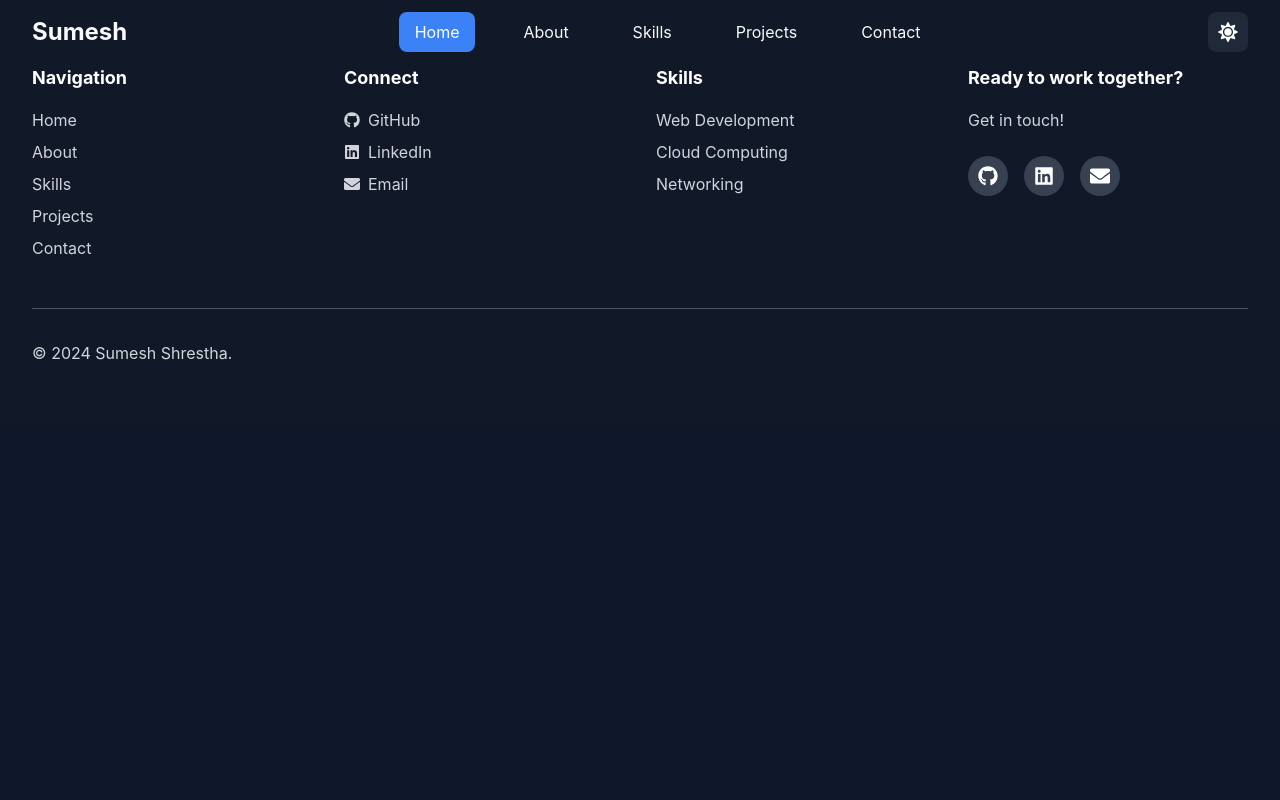
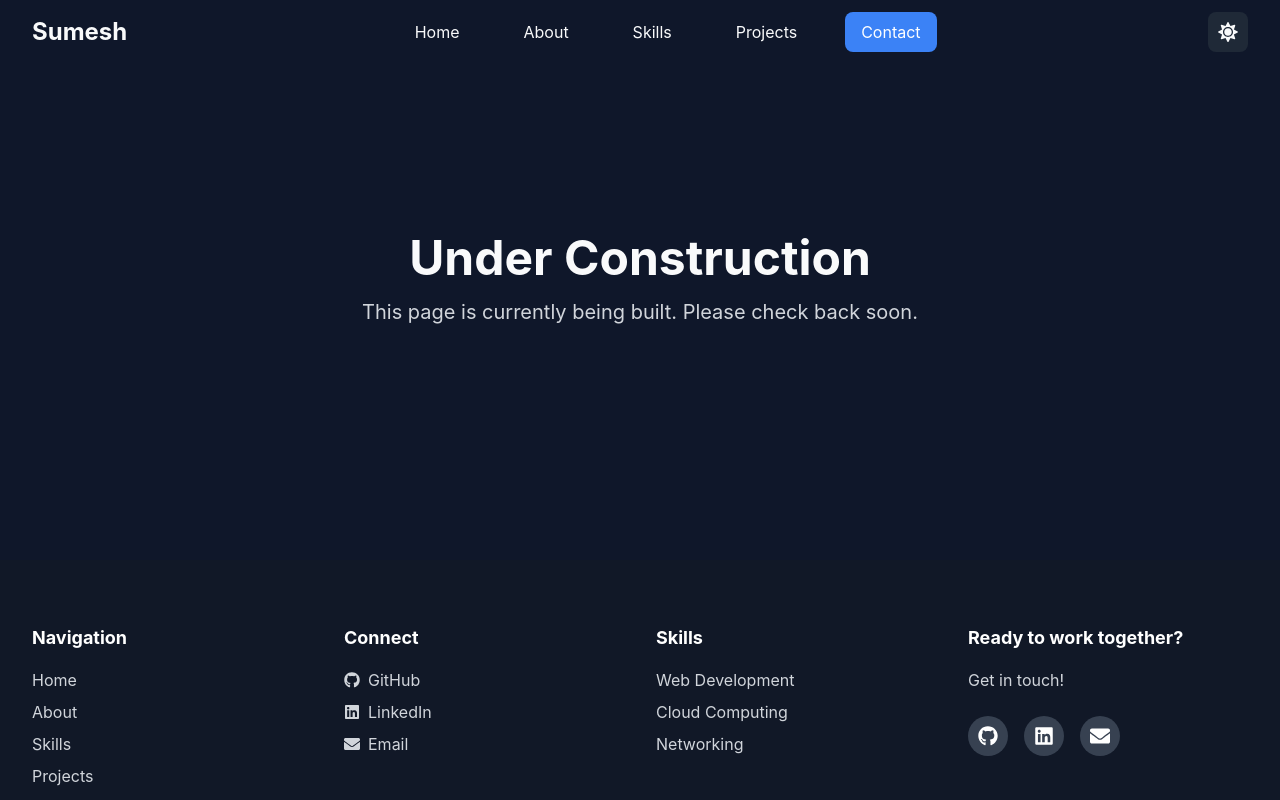
Before and after one commit to Sumeshstha/portfolio_website, a React (Create React App) app in the folder frontend/: page /contact in a window 1280 px wide. Shown: the top 800 px of the page. Built offline with nearby package versions, Linux system fonts and the light colour scheme; the HTML template or start-up script is replaced by a standard one.

Commit message:
Add under-construction routes and fix project placeholder image

```diff
--- a/frontend/src/App.js
+++ b/frontend/src/App.js
@@ -4,7 +4,7 @@ import { ThemeProvider } from './context/ThemeContext';
 import Navbar from './components/Navbar/Navbar';
 import Footer from './components/Footer/Footer';
 import Home from './pages/Home';
-import Certificates from './pages/Certificates';
+import UnderConstruction from './pages/UnderConstruction';
 
 const getRouterBasename = () => {
   const publicUrl = process.env.PUBLIC_URL || '';
@@ -36,7 +36,11 @@ function App() {
           <main>
             <Routes>
               <Route path="/" element={<Home />} />
-              <Route path="/certificates" element={<Certificates />} />
+              {/* TEMP UNDER-CONSTRUCTION ROUTES (Apr 2026)
+                  To undo: remove routes below and restore real page components/routes. */}
+              <Route path="/contact" element={<UnderConstruction />} />
+              <Route path="/certificates" element={<UnderConstruction />} />
+              <Route path="*" element={<UnderConstruction />} />
             </Routes>
           </main>
           <Footer />
--- a/frontend/src/components/Navbar/Navbar.js
+++ b/frontend/src/components/Navbar/Navbar.js
@@ -16,7 +16,9 @@ const Navbar = () => {
     { id: 'about', label: 'About', path: '/#about' },
     { id: 'skills', label: 'Skills', path: '/#skills' },
     { id: 'projects', label: 'Projects', path: '/#projects' },
-    { id: 'contact', label: 'Contact', path: '/#contact' },
+    // TEMP UNDER-CONSTRUCTION (Apr 2026)
+    // To undo: change path back to '/#contact' to restore in-page contact navigation.
+    { id: 'contact', label: 'Contact', path: '/contact' },
   ], []);
 
   useEffect(() => {
@@ -37,9 +39,14 @@ const Navbar = () => {
       }
     };
 
+    // TEMP UNDER-CONSTRUCTION (Apr 2026)
+    // Contact now has a dedicated '/contact' route that shows the placeholder page.
+    // To undo: remove '/contact' branch and keep only home scroll-spy behavior.
     // Set active section based on current route
     if (location.pathname === '/') {
       setActiveSection('home');
+    } else if (location.pathname === '/contact') {
+      setActiveSection('contact');
     }
 
     window.addEventListener('scroll', handleScroll);
@@ -93,7 +100,7 @@ const Navbar = () => {
           <div className="hidden md:flex items-center space-x-8">
             {navItems.map((item) => (
               <motion.div key={item.id}>
-                {item.id === 'home' ? (
+                {!item.path.includes('#') ? (
                   <Link to={item.path}>
                     <motion.button
                       whileHover={{ scale: 1.05 }}
@@ -160,7 +167,7 @@ const Navbar = () => {
             <div className="px-5 py-5 space-y-2.5">
               {navItems.map((item) => (
                 <motion.div key={item.id}>
-                  {item.id === 'home' ? (
+                  {!item.path.includes('#') ? (
                     <Link to={item.path}>
                       <motion.button
                         whileHover={{ scale: 1.02 }}
--- a/frontend/src/components/Projects/Projects.js
+++ b/frontend/src/components/Projects/Projects.js
@@ -3,6 +3,7 @@ import { motion } from 'framer-motion';
 import { FaGithub, FaEye } from 'react-icons/fa';
 import FriendlyChat from "../../assets/friendlychat.png";
 import kalimati from "../../assets/kalimati.png";
+import comingSoonDesign from "../../assets/coming-soon-design.jpg";
 
 const Projects = () => {
   const projects = [
@@ -24,12 +25,12 @@ const Projects = () => {
       title: 'Pneumonia Detection System',
       description: 'An AI-powered system for detecting pneumonia from chest X-rays using deep learning.',
       techStack: ['Python', 'TensorFlow', 'OpenCV'],
-      status: 'Completed',
-      statusColor: 'bg-green-500',
+      status: 'In Development',
+      statusColor: 'bg-yellow-500',
       buttonText: 'View Project',
       buttonIcon: FaEye,
       buttonAction: 'https://github.com/sumeshshrestha/pneumonia-detection',
-      image: '/project-quiz.jpg'  // Placeholder image - would ideally show medical AI visualization
+      image: comingSoonDesign
     },
     {
       id: 3,
@@ -53,7 +54,7 @@ const Projects = () => {
       buttonText: 'View Progress',
       buttonIcon: FaEye,
       buttonAction: 'https://github.com/sumeshshrestha/recipe-website',
-      image: '/project-quiz.jpg'
+      image: comingSoonDesign
     }
   ];
 
--- a/frontend/src/pages/Home.js
+++ b/frontend/src/pages/Home.js
@@ -1,5 +1,5 @@
 import React from 'react';
-import { Hero, About, Skills, Projects, Contact } from '../components';
+import { Hero, About, Skills, Projects } from '../components';
 
 const Home = () => {
   return (
@@ -8,7 +8,21 @@ const Home = () => {
       <About />
       <Skills />
       <Projects />
-      <Contact />
+
+      {/* TEMP UNDER-CONSTRUCTION CONTACT SECTION (Apr 2026)
+          To undo: remove this section and restore <Contact /> below. */}
+      <section id="contact" className="py-16 sm:py-20 bg-light-bg dark:bg-dark-bg">
+        <div className="max-w-7xl mx-auto px-5 sm:px-6 lg:px-8 text-center">
+          <h2 className="text-3xl sm:text-4xl lg:text-5xl font-bold text-light-text dark:text-dark-text mb-4">
+            Contact - Under Construction
+          </h2>
+          <p className="text-lg sm:text-xl text-gray-600 dark:text-gray-300">
+            This section is currently being updated. Please check back soon.
+          </p>
+        </div>
+      </section>
+
+      {/* <Contact /> */}
     </>
   );
 };
--- /dev/null
+++ b/frontend/src/pages/UnderConstruction.js
@@ -0,0 +1,18 @@
+import React from 'react';
+
+const UnderConstruction = () => {
+  return (
+    <section className="min-h-[70vh] flex items-center justify-center px-6 py-24 bg-light-bg dark:bg-dark-bg">
+      <div className="max-w-2xl text-center">
+        <h1 className="text-4xl sm:text-5xl font-bold text-light-text dark:text-dark-text mb-4">
+          Under Construction
+        </h1>
+        <p className="text-lg sm:text-xl text-gray-600 dark:text-gray-300">
+          This page is currently being built. Please check back soon.
+        </p>
+      </div>
+    </section>
+  );
+};
+
+export default UnderConstruction;
```
Also changed, not shown: frontend/src/assets/coming-soon-design.jpg (added).
